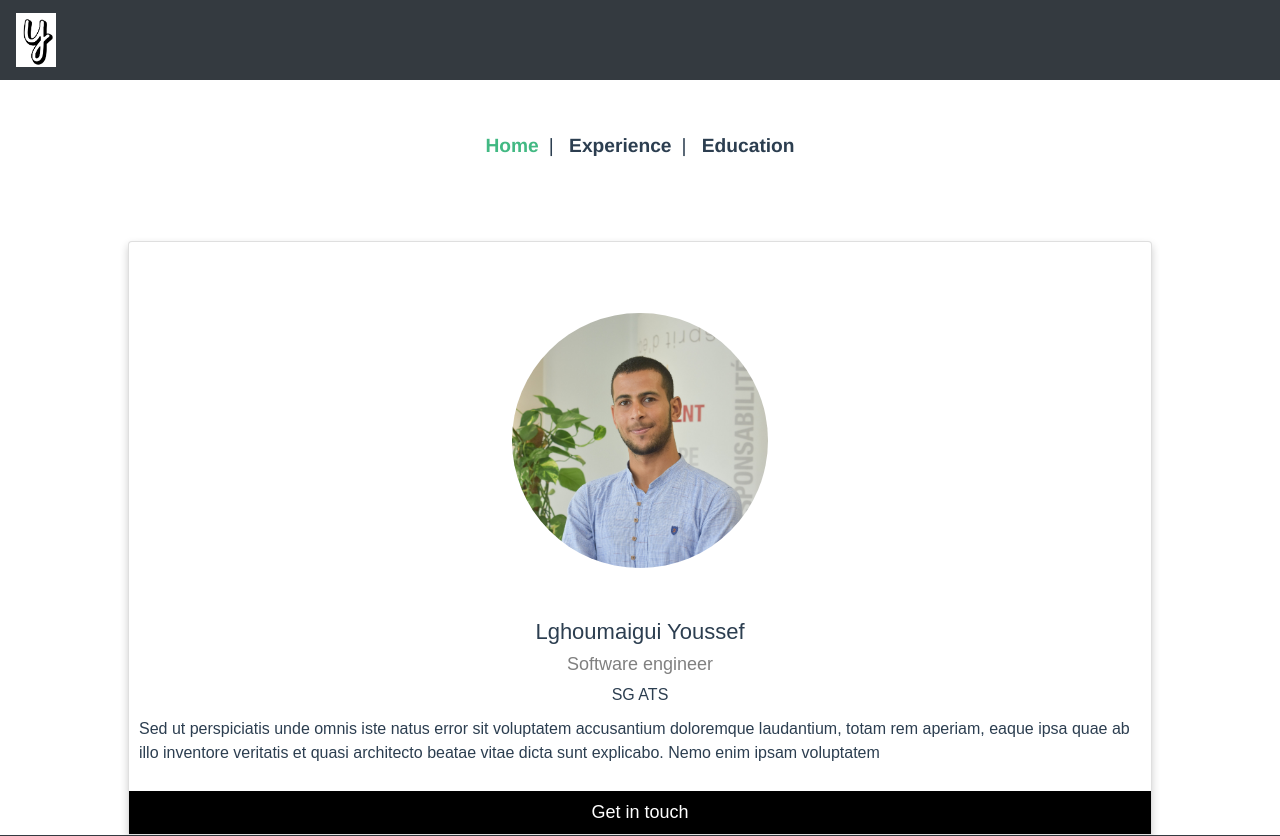
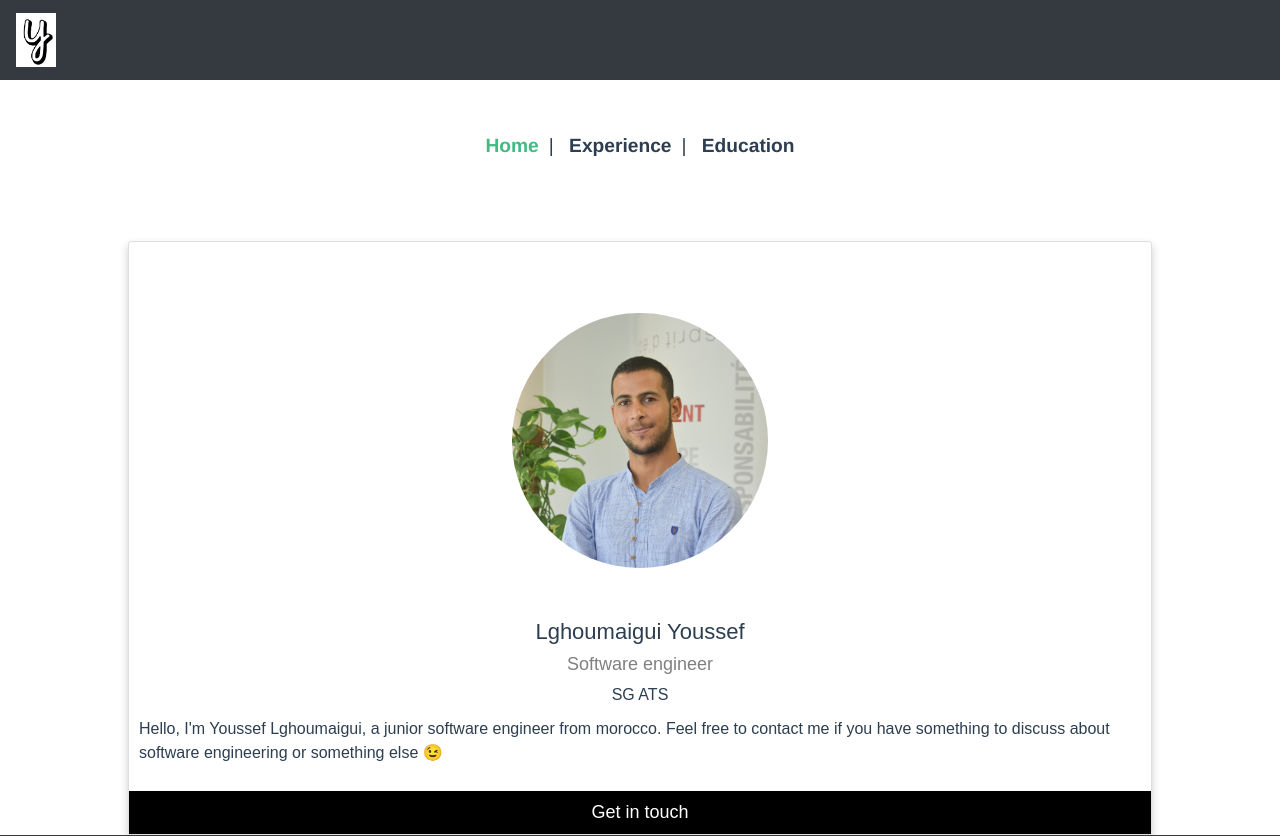
Before and after one commit to ysflghou/myPortfolio, a Vue app: page /myporttfolio/home in a window 1280 px wide. Shown: the top 836 px of the page. Built offline with nearby package versions, Linux system fonts and the light colour scheme.

Commit message:
Add a simple bio

```diff
--- a/src/views/Home.vue
+++ b/src/views/Home.vue
@@ -6,9 +6,9 @@
       <h5 class="title">Software engineer</h5>
       <div>SG ATS</div>
       <p>
-        Sed ut perspiciatis unde omnis iste natus error sit voluptatem accusantium
-        doloremque laudantium, totam rem aperiam, eaque ipsa quae ab illo inventore veritatis
-        et quasi architecto beatae vitae dicta sunt explicabo. Nemo enim ipsam voluptatem
+        Hello, I'm Youssef Lghoumaigui, a junior software engineer from morocco.
+        Feel free to contact me if you have something to discuss about software engineering
+        or something else &#128521;
       </p>
       <div>
         <button>Get in touch</button>
```
